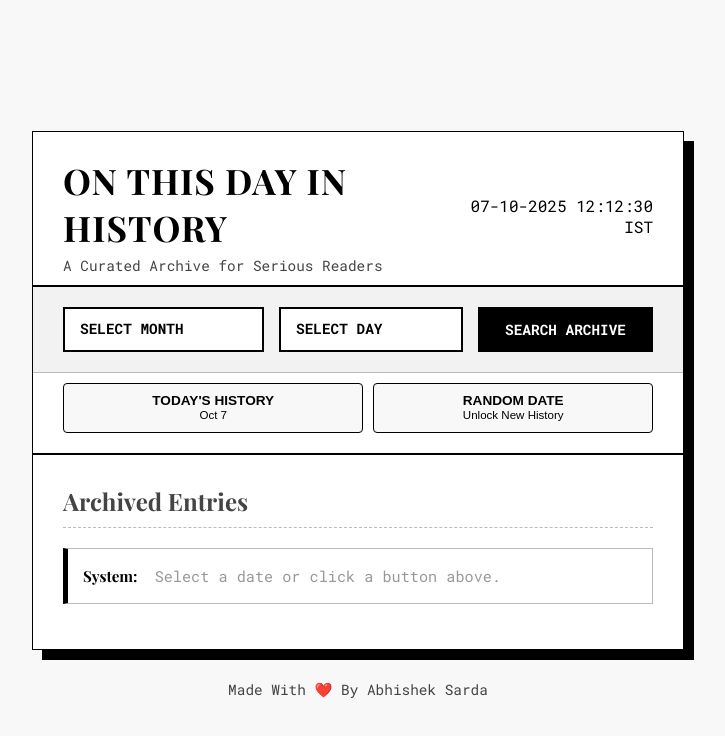
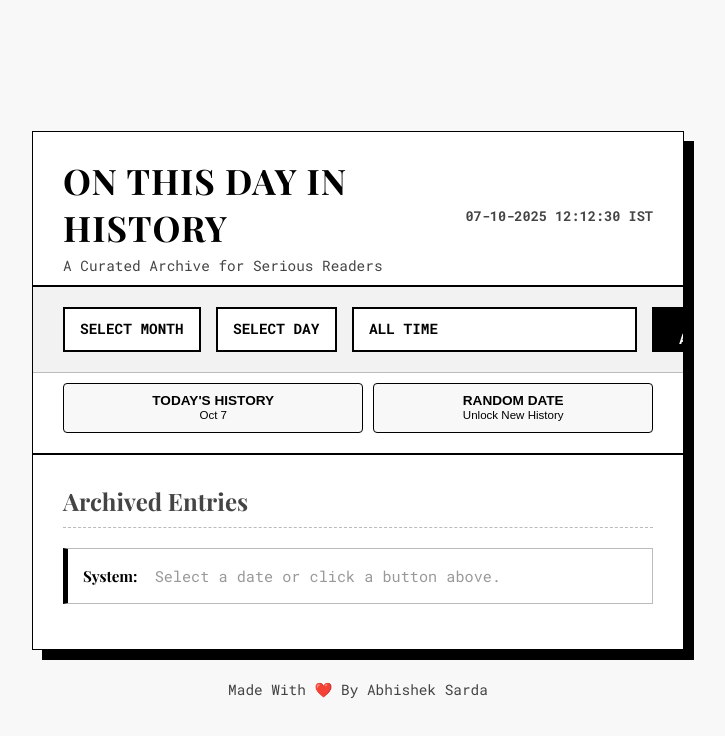
Before and after one commit to Abhisheksarda4888/Historical-Event-Lookup, a plain HTML site: page index.html in a window 1280 px wide. Shown: the whole page, without its empty margins (282-1007 px from the left). Drawn offline with nearby package versions, Linux system fonts and the light colour scheme.

Commit message:
Update index.html

```diff
--- a/index.html
+++ b/index.html
@@ -16,9 +16,9 @@
                     <h1>On This Day In History</h1>
                     <p class="subtitle">A Curated Archive for Serious Readers</p>
                 </div>
-               <div class="header-right">
-
-                <span id="realTimeClock">Loading Clock...</span>
+                <div class="header-right">
+                    <div id="realTimeClock" class="real-time-clock">Loading Clock...</div>
+                </div>
             </div>
         </header>
 
@@ -27,8 +27,17 @@
                 <select id="monthSelector" class="control-input">
                     <option value="">SELECT MONTH</option>
                 </select>
+
                 <select id="daySelector" class="control-input">
                     <option value="">SELECT DAY</option>
+                </select>
+
+                <select id="yearFilter" class="control-input">
+                    <option value="all">ALL TIME</option>
+                    <option value="2000">21st Century (2001 - Present)</option>
+                    <option value="1900">20th Century (1901 - 2000)</option>
+                    <option value="1800">19th Century (1801 - 1900)</option>
+                    <option value="before1800">Before 1800</option>
                 </select>
 
                 <button onclick="lookupEvent()" class="control-button">SEARCH ARCHIVE</button>
@@ -53,9 +62,11 @@
             </ul>
         </div>
     </div>
-<div class="app-footer">
+
+    <div class="app-footer">
         Made With ❤️ By Abhishek Sarda
     </div>
+
     <script src="app.js"></script>
 </body>
 </html>
```
